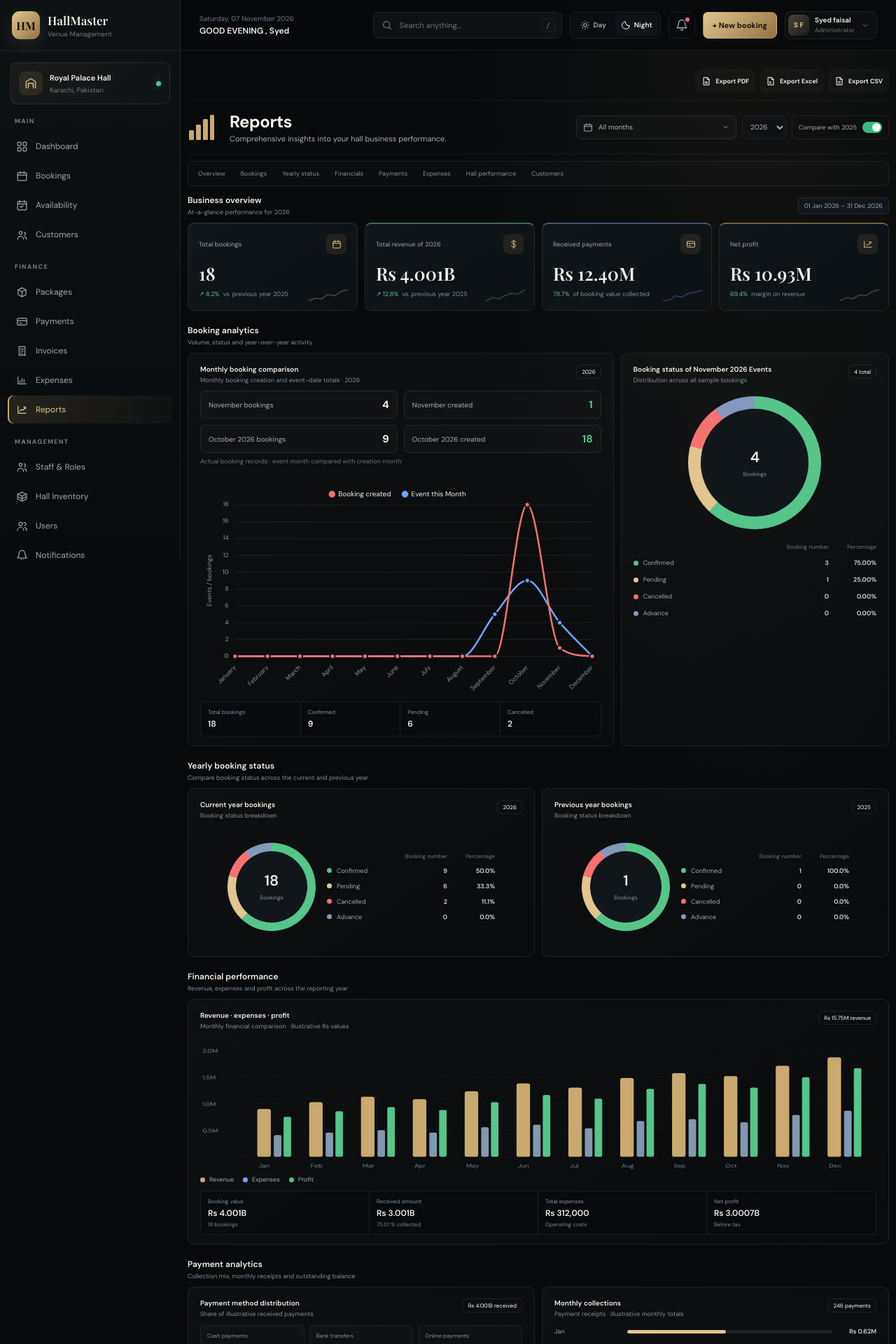
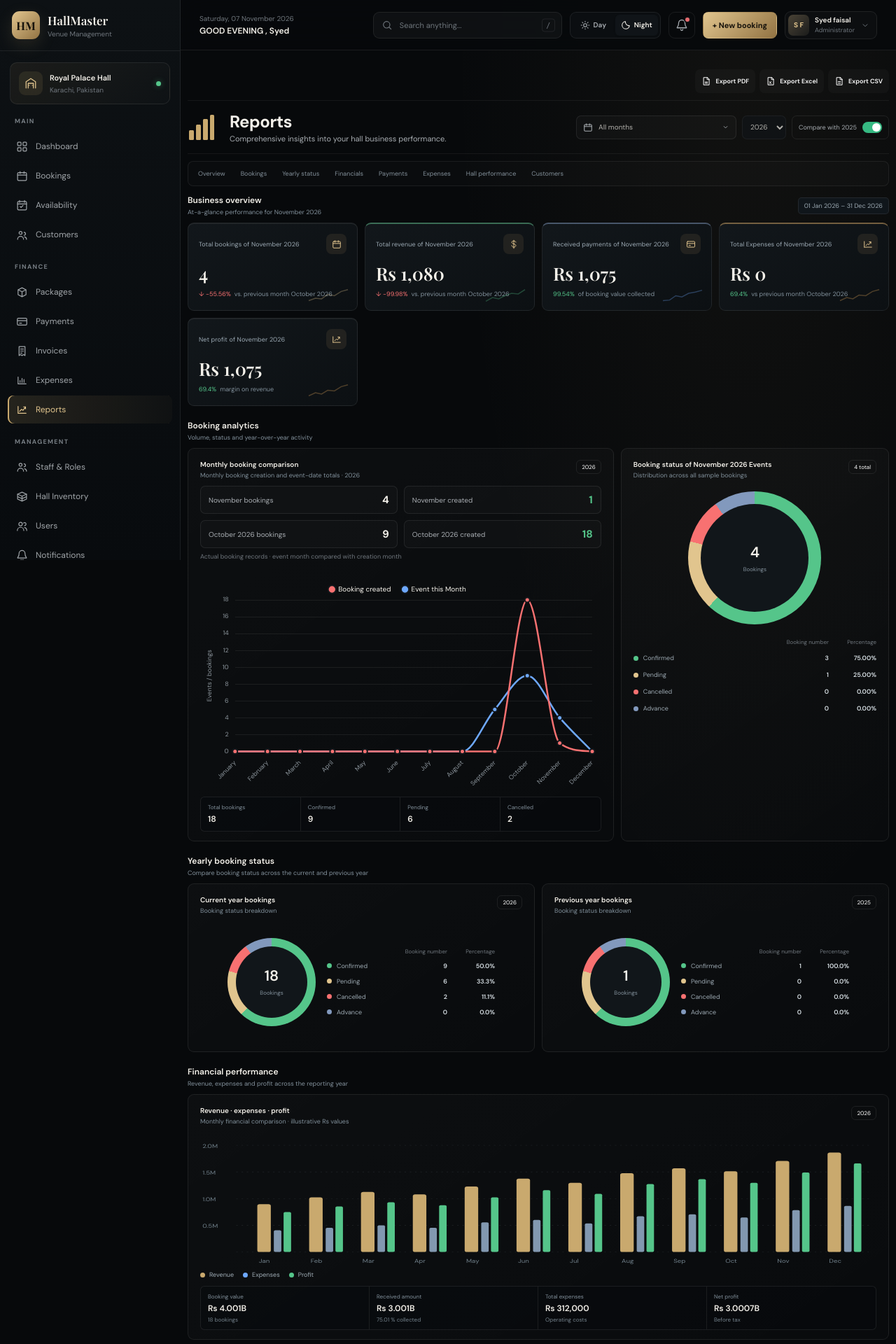
Before and after one commit to SyedMuhammadFaisa721/Hall_management_System, a Django app: page /reports/ in a window 1280 px wide. Shown: the top 1920 px of the page at 70% size. Run offline with Django 5.2, Linux system fonts and the light colour scheme; a user stored in the database is signed in; data comes from the database, SQL or seed files in the repository.

Commit message:
report page connect to backend

```diff
--- a/hall_management/templates/reports.html
+++ b/hall_management/templates/reports.html
@@ -104,14 +104,14 @@
     <div class="report-section-heading">
       <div>
         <h2 id="report-overview-title">Business overview</h2>
-        <p>At-a-glance performance for {{ current_year }}</p>
+        <p>At-a-glance performance for {{ current_month }} {{ current_year }}</p>
       </div>
       <span class="report-period-label">01 Jan 2026 – 31 Dec 2026</span>
     </div>
     <div class="report-kpis">
       <article class="report-kpi">
         <div class="report-kpi-top">
-          <span class="report-kpi-title">Total bookings</span>
+          <span class="report-kpi-title">Total bookings of {{ current_month }} {{ current_year }}</span>
           <span class="report-kpi-icon" aria-hidden="true">
             <svg viewBox="0 0 24 24" fill="none" stroke="currentColor" stroke-width="1.7" stroke-linecap="round" stroke-linejoin="round">
               <rect x="3" y="5" width="18" height="16" rx="2"/>
@@ -119,30 +119,42 @@
             </svg>
           </span>
         </div>
-        <strong class="report-kpi-value">{{ total_booking }}</strong>
-        <div class="report-kpi-foot"><span class="positive">↗ 8.2%</span> vs. previous year {{ previous_year }}</div>
+        <strong class="report-kpi-value">{{ booking_count }}</strong>
+        {% if booking_count_percentage == 0 %}
+         <div class="report-kpi-foot"><span class="positive" style="color: var(--gold-light);">{{ booking_count_percentage|floatformat:2 }}%</span> vs. previous month {{ previous__month }} {{ current_year }}</div>
+         {% elif booking_count_percentage > 0 %}
+         <div class="report-kpi-foot"><span class="positive">&uarr; {{ booking_count_percentage|floatformat:2 }}%</span> vs. previous month {{ previous__month }} {{ current_year }}</div>
+         {% elif booking_count_percentage < 0 %}
+         <div class="report-kpi-foot"><span class="positive" style="color: #F87171;">&darr; {{ booking_count_percentage|floatformat:2 }}%</span> vs. previous month {{ previous__month }} {{ current_year }}</div>
+        {% endif %}
         <svg class="report-spark" viewBox="0 0 66 24" aria-hidden="true">
           <path d="M1 20 12 16 22 17 32 10 43 12 54 5 65 2" fill="none" stroke="var(--gold-light)" stroke-width="1.7"/>
         </svg>
       </article>
       <article class="report-kpi">
         <div class="report-kpi-top">
-          <span class="report-kpi-title">Total revenue of {{ current_year }}</span>
+          <span class="report-kpi-title">Total revenue of {{ current_month }} {{ current_year }}</span>
           <span class="report-kpi-icon" aria-hidden="true">
             <svg viewBox="0 0 24 24" fill="none" stroke="currentColor" stroke-width="1.7" stroke-linecap="round" stroke-linejoin="round">
               <path d="M12 2v20m5-15c0-2-2-3-5-3S7 5 7 7s2 3 5 4 5 2 5 4-2 4-5 4-5-2-5-4"/>
             </svg>
           </span>
         </div>
-        <strong class="report-kpi-value">Rs {{ total_payment_display }}</strong>
-        <div class="report-kpi-foot"><span class="positive">↗ 12.8%</span> vs. previous year {{ previous_year }}</div>
+        <strong class="report-kpi-value">Rs {{ current_month_revenue_display }}</strong>
+        {% if total_revenue_percentage == 0 %}
+         <div class="report-kpi-foot"><span class="positive" style="color: var(--gold-light);">{{ total_revenue_percentage|floatformat:2 }}%</span> vs. previous month {{ previous__month }} {{ current_year }}</div>
+         {% elif total_revenue_percentage > 0 %}
+         <div class="report-kpi-foot"><span class="positive">&uarr; {{ total_revenue_percentage|floatformat:2 }}%</span> vs. previous month {{ previous__month }} {{ current_year }}</div>
+         {% elif total_revenue_percentage < 0 %}
+         <div class="report-kpi-foot"><span class="positive" style="color: #F87171;">&darr; {{ total_revenue_percentage|floatformat:2 }}%</span> vs. previous month {{ previous__month }} {{ current_year }}</div>
+        {% endif %}
         <svg class="report-spark" viewBox="0 0 66 24" aria-hidden="true">
           <path d="M1 21 12 15 22 17 32 12 43 8 54 9 65 2" fill="none" stroke="var(--green)" stroke-width="1.7"/>
         </svg>
       </article>
       <article class="report-kpi">
         <div class="report-kpi-top">
-          <span class="report-kpi-title">Received payments</span>
+          <span class="report-kpi-title">Received payments of {{ current_month }} {{ current_year }}</span>
           <span class="report-kpi-icon" aria-hidden="true">
             <svg viewBox="0 0 24 24" fill="none" stroke="currentColor" stroke-width="1.7" stroke-linecap="round" stroke-linejoin="round">
               <rect x="2.5" y="5" width="19" height="14" rx="2"/>
@@ -150,22 +162,37 @@
             </svg>
           </span>
         </div>
-        <strong class="report-kpi-value">Rs 12.40M</strong>
-        <div class="report-kpi-foot"><span class="positive">78.7%</span> of booking value collected</div>
+        <strong class="report-kpi-value">Rs {{ received_payment_current_month_display }}</strong>
+        <div class="report-kpi-foot"><span class="positive">{{ received_payment_percentage|floatformat:2 }}%</span> of booking value collected</div>
         <svg class="report-spark" viewBox="0 0 66 24" aria-hidden="true">
           <path d="M1 20 12 19 22 12 32 14 43 8 54 6 65 3" fill="none" stroke="var(--blue)" stroke-width="1.7"/>
         </svg>
       </article>
       <article class="report-kpi">
         <div class="report-kpi-top">
-          <span class="report-kpi-title">Net profit</span>
+          <span class="report-kpi-title">Total Expenses of  {{ current_month }} {{ current_year }}</span>
           <span class="report-kpi-icon" aria-hidden="true">
             <svg viewBox="0 0 24 24" fill="none" stroke="currentColor" stroke-width="1.7" stroke-linecap="round" stroke-linejoin="round">
               <path d="M3 19V5m0 14h18M7 15l4-4 3 2 5-7m-4 0h4v4"/>
             </svg>
           </span>
         </div>
-        <strong class="report-kpi-value">Rs 10.93M</strong>
+        <strong class="report-kpi-value">Rs {{ current_month_expense_display }}</strong>
+        <div class="report-kpi-foot"><span class="positive">69.4%</span> vs previous month {{ previous__month }} {{ current_year }}</div>
+        <svg class="report-spark" viewBox="0 0 66 24" aria-hidden="true">
+          <path d="M1 20 12 15 22 17 32 11 43 12 54 5 65 2" fill="none" stroke="var(--orange)" stroke-width="1.7"/>
+        </svg>
+      </article>
+      <article class="report-kpi">
+        <div class="report-kpi-top">
+          <span class="report-kpi-title">Net profit of {{ current_month }} {{ current_year }}</span>
+          <span class="report-kpi-icon" aria-hidden="true">
+            <svg viewBox="0 0 24 24" fill="none" stroke="currentColor" stroke-width="1.7" stroke-linecap="round" stroke-linejoin="round">
+              <path d="M3 19V5m0 14h18M7 15l4-4 3 2 5-7m-4 0h4v4"/>
+            </svg>
+          </span>
+        </div>
+        <strong class="report-kpi-value">Rs {{ net_profit_current_month_display }}</strong>
         <div class="report-kpi-foot"><span class="positive">69.4%</span> margin on revenue</div>
         <svg class="report-spark" viewBox="0 0 66 24" aria-hidden="true">
           <path d="M1 20 12 15 22 17 32 11 43 12 54 5 65 2" fill="none" stroke="var(--orange)" stroke-width="1.7"/>
@@ -392,7 +419,7 @@
           <h3>Revenue · expenses · profit</h3>
           <p>Monthly financial comparison · illustrative Rs values</p>
         </div>
-        <span class="report-chip">Rs 15.75M revenue</span>
+        <span class="report-chip">{{ current_year }}</span>
       </div>
       <div class="report-chart report-financial-chart" role="img" aria-label="Illustrative monthly comparison chart for revenue, expenses and profit">
         <svg viewBox="0 0 900 225" preserveAspectRatio="none" aria-hidden="true">
--- a/hall_management/views.py
+++ b/hall_management/views.py
@@ -567,15 +567,41 @@ def Reports_view(request):
     previous__month = previous_month_date.strftime('%B')
     current_year = today.year
     previous_year = current_year - 1
-    booking_count = newbooking.objects.filter(event_date__month=current__month, event_date__year=current_year).count()
-    bookingcount_previous = newbooking.objects.filter(event_date__month=previous_month, event_date__year=previous_month_date.year).count()
-    booking_created_count = newbooking.objects.filter(created_at__month=current__month, created_at__year=current_year).count()
-    booking_created_count_previous = newbooking.objects.filter(created_at__month=previous_month, created_at__year=previous_month_date.year).count()
-
     status_confirmed = ['confirmed', 'Confirmed', 'confirm', 'Confirm' , 'Comfirmed']
     status_advance = ['advance', 'Advance']
     status_pending = ['Pending', 'pending','unpaid','not paid' , 'Unpaid','Notpaid']
     status_cancelled = ['cancelled', 'Cancelled', 'Cancel', 'Cancel']
+    #Dashboard report backend logic starts here
+    booking_count = newbooking.objects.filter(event_date__month=current__month, event_date__year=current_year).count()
+    bookingcount_previous = newbooking.objects.filter(event_date__month=previous_month, event_date__year=previous_month_date.year).count()
+    if bookingcount_previous <= 0:
+        booking_count_percentage = 100
+    if booking_count <= 0:
+        booking_count_percentage = 0
+    else:
+        booking_count_percentage = ((booking_count - bookingcount_previous) / bookingcount_previous) * 100
+    booking_created_count = newbooking.objects.filter(created_at__month=current__month, created_at__year=current_year).count()
+    booking_created_count_previous = newbooking.objects.filter(created_at__month=previous_month, created_at__year=previous_month_date.year).count()
+    total_revenue_current_month = newbooking.objects.filter( event_date__month=current__month, event_date__year=current_year).aggregate(Sum('hall_price'))['hall_price__sum'] or 0
+    current_month_revenue_display = format_report_payment_amount(total_revenue_current_month)
+    previous_month_revenue = newbooking.objects.filter(event_date__month=previous_month, event_date__year=previous_month_date.year).aggregate(Sum('hall_price'))['hall_price__sum'] or 0
+    if previous_month_revenue == 0:
+        total_revenue_percentage = 100
+    elif total_revenue_current_month == 0:
+        total_revenue_percentage = 0
+    else:
+        total_revenue_percentage = ((total_revenue_current_month - previous_month_revenue) / previous_month_revenue) * 100
+    status_confirm = ['confirmed', 'Confirmed', 'confirm', 'Confirm' , 'Comfirmed' , 'Advance' , 'advance']
+    received_payment_current_month = newbooking.objects.filter(status__in  =status_confirm, event_date__month=current__month, event_date__year=current_year).aggregate(Sum('hall_price'))['hall_price__sum'] or 0
+    received_payment_current_month_display = format_report_payment_amount(received_payment_current_month)
+    received_payment_percentage = (received_payment_current_month / total_revenue_current_month) * 100 if total_revenue_current_month else 0
+    current_month_expense = expense.objects.filter(date__month=current__month, date__year=current_year, status__in = ['Paid' ,'paid', 'advance']).aggregate(Sum('amount'))['amount__sum'] or 0
+    current_month_expense_display = format_report_payment_amount(current_month_expense)
+    net_profit_current_month = received_payment_current_month - current_month_expense
+    net_profit_current_month_display = format_report_payment_amount(net_profit_current_month)
+
+
+
     total_booking = newbooking.objects.filter(event_date__year = current_year).count()
     yearly_booking_confirm_count = newbooking.objects.filter(status__in = status_confirmed , event_date__year = current_year).count()
     yearly_booking_advance_count = newbooking.objects.filter(status__in = status_advance , event_date__year = current_year).count()
@@ -695,6 +721,13 @@ def Reports_view(request):
         'current_year': current_year,
         'previous_year': previous_year,
         'booking_count':booking_count,
+        'booking_count_percentage':booking_count_percentage,
+        'received_payment_current_month_display':received_payment_current_month_display,
+        'current_month_expense_display':current_month_expense_display,
+        'net_profit_current_month_display':net_profit_current_month_display,
+        'received_payment_percentage':received_payment_percentage,
+        'total_revenue_percentage':total_revenue_percentage,
+        'current_month_revenue_display':current_month_revenue_display,
         'bookingcount_previous':bookingcount_previous,
         'booking_created_count':booking_created_count,
         'booking_created_count_previous':booking_created_count_previous,
```
